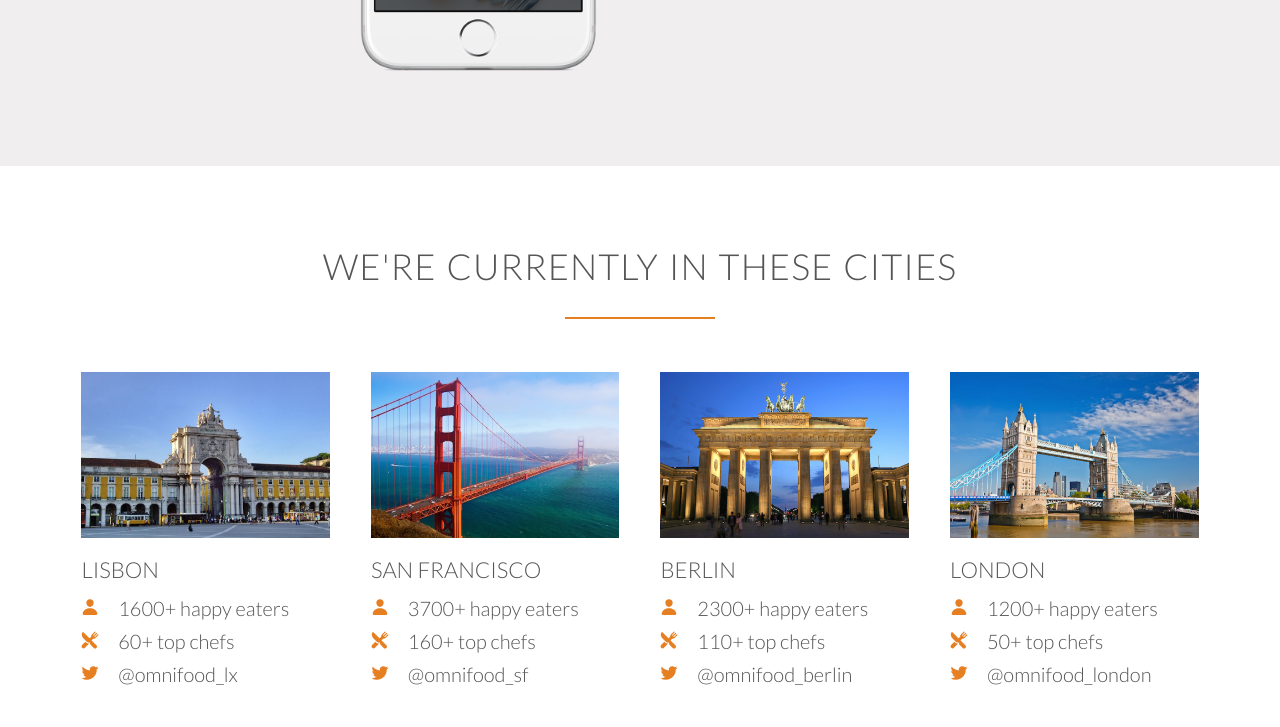
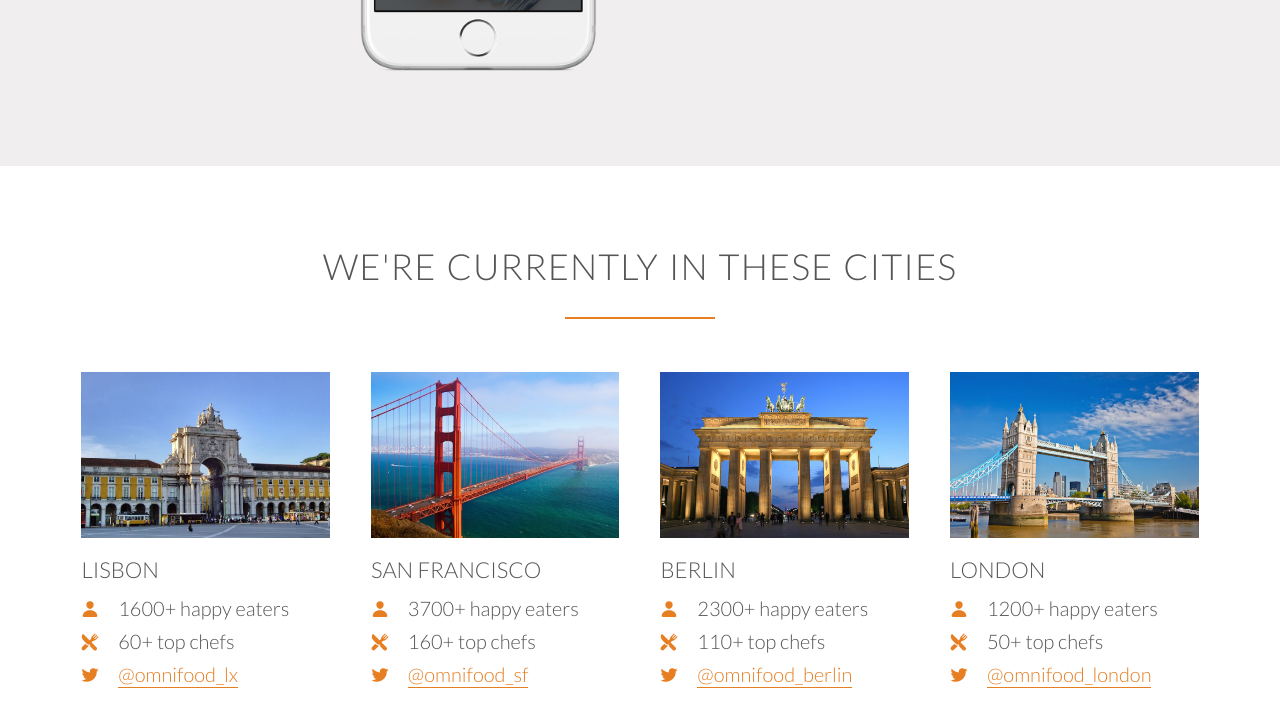
Before and after one commit to shivanshugarg12800/Omni-Foods, a plain HTML site: page index.html in a window 1280 px wide. Shown: the part 2621-3348 px from the top of the page. Drawn offline with nearby package versions, Linux system fonts and the light colour scheme.

Commit message:
minor changes in cities section

```diff
--- a/index.html
+++ b/index.html
@@ -162,7 +162,7 @@
                    </div>
                    <div class="city-feature">
                        <ion-icon name="logo-twitter" class="icon-small"></ion-icon>
-                      @omnifood_lx
+                      <a href="#" >@omnifood_lx</a>
                    </div>
                </div>
 
@@ -179,7 +179,7 @@
                    </div>
                    <div class="city-feature">
                        <ion-icon name="logo-twitter" class="icon-small"></ion-icon>
-                      @omnifood_sf
+                      <a href="#" >@omnifood_sf</a>
                    </div>
                </div>
 
@@ -196,7 +196,7 @@
                    </div>
                    <div class="city-feature">
                        <ion-icon name="logo-twitter" class="icon-small"></ion-icon>
-                      @omnifood_berlin
+                      <a href="#" >@omnifood_berlin</a>
                    </div>
                </div>
 
@@ -213,7 +213,7 @@
                    </div>
                    <div class="city-feature">
                        <ion-icon name="logo-twitter" class="icon-small"></ion-icon>
-                      @omnifood_london
+                      <a href="#" >@omnifood_london</a>
                    </div>
                </div>
            </div>
--- a/resources/css/style.css
+++ b/resources/css/style.css
@@ -79,10 +79,14 @@ h3{
 }
 .icon-small {
     display:inline-block;
-    padding: 0;
+    font-size: 120%;
     color: #e67e22;
     text-align: center;
     margin-right: 15px;
+    /* for alignment */
+    line-height: 120%;
+    vertical-align:middle ;
+    margin-top: -4px;
 }
 
 /* ---------------PARAGRAPHS----------------------*/
@@ -279,3 +283,16 @@ header {
 .city-feature{
     margin-bottom: 10px;
 }
+.city-feature a:link,
+.city-feature a:visited{
+    color: #e67e22;
+    text-decoration: none;
+    border-bottom: 1px solid #e67e22;
+    padding-bottom: 1px;
+    transition: border-bottom 0.2s, color 0.2s;
+}
+.city-feature a:hover,
+.city-feature a:active {
+    color: #555;
+    border-bottom: 1px solid transparent;
+}
```
